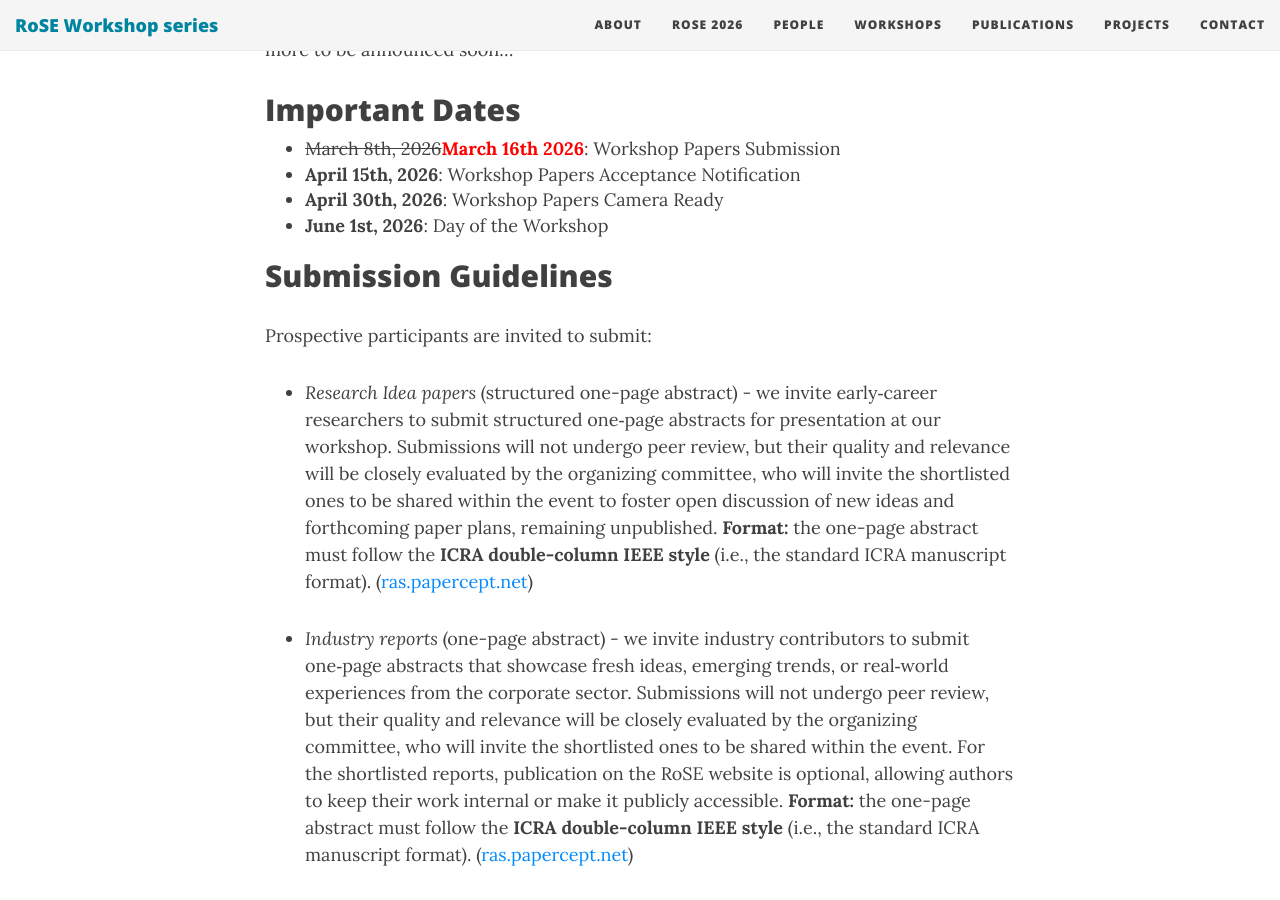
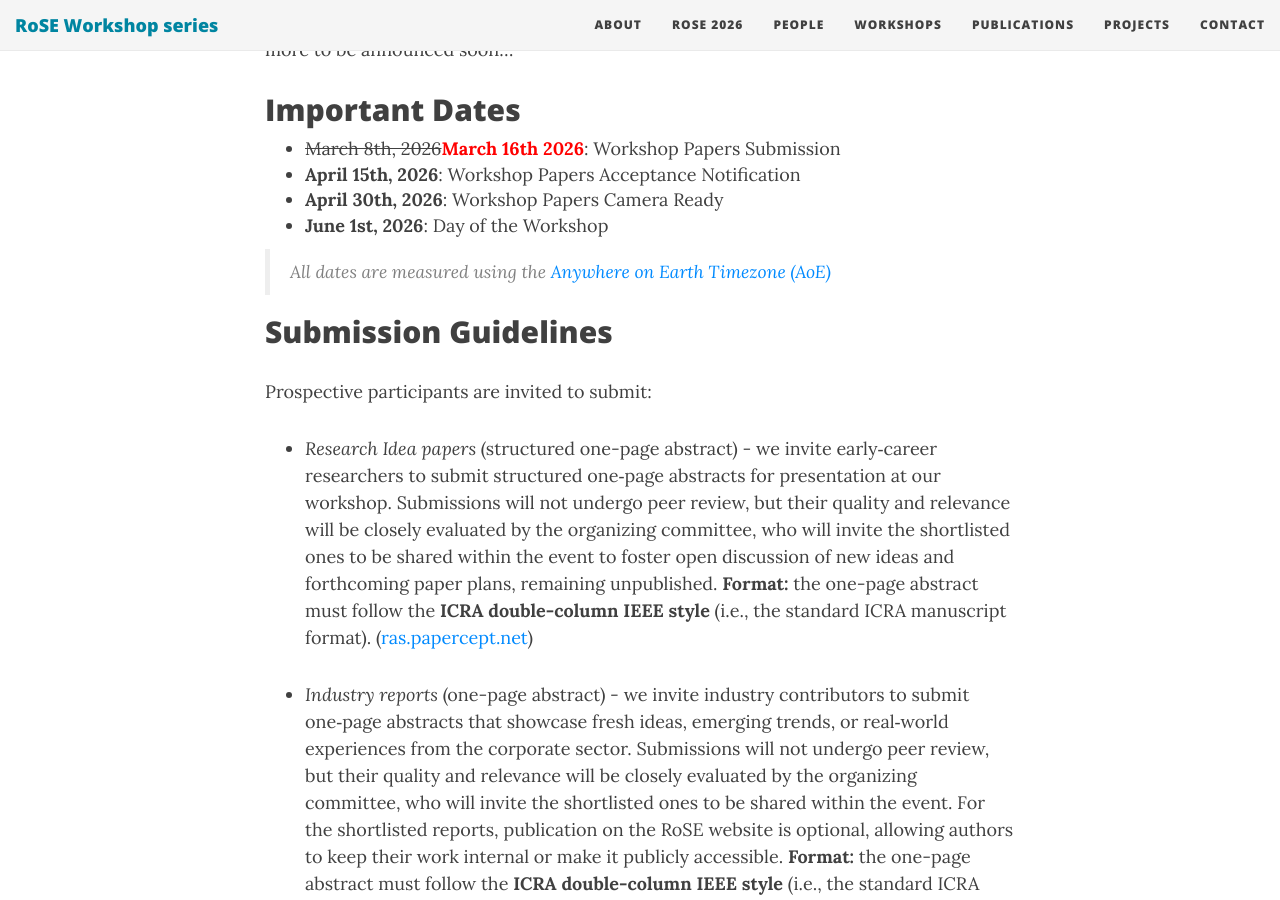
Before and after one commit to rose-workshops/rose-workshops.github.io, a Jekyll site: the page built from rose2026.md, in a window 1280 px wide and 900 px high, scrolled down 2430 px. Built offline with Jekyll 4.4.1, drawn with Linux system fonts in a browser that asks for light colours; nearby versions of some CDN libraries.

Commit message:
Revise workshop dates and include AoE timezone
Updated workshop dates and added timezone information.

```diff
--- a/rose2026.md
+++ b/rose2026.md
@@ -155,6 +155,8 @@ topics related to robotics software engineering:
 * **April 30th, 2026**: Workshop Papers Camera Ready
 * **June 1st, 2026**: Day of the Workshop
 
+> All dates are measured using the [Anywhere on Earth Timezone (AoE)](https://www.timeanddate.com/time/zones/aoe)
+
 ## Submission Guidelines
 
 Prospective participants are invited to submit:
```
